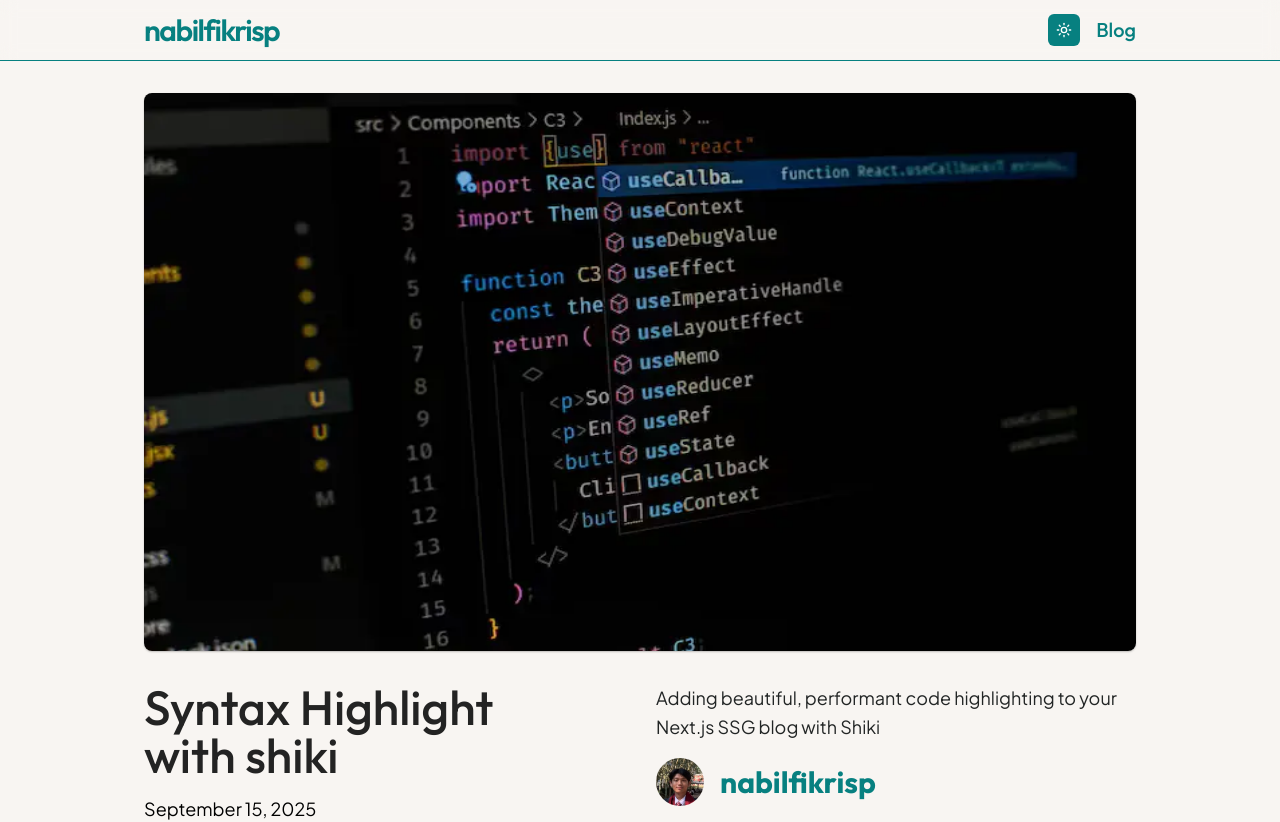
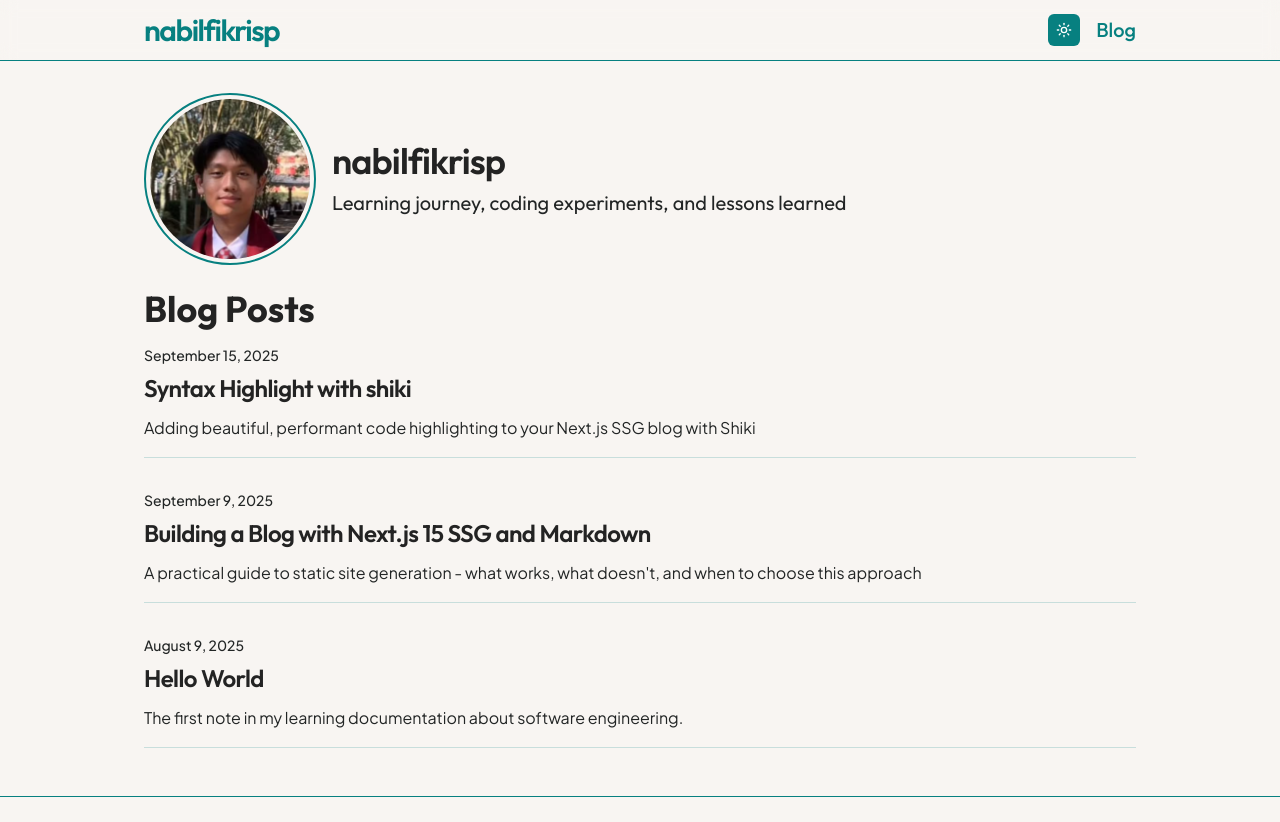
Before and after one commit to nabilfikrisp/portfolio, a Next.js app: page /blogs in a window 1280 px wide. Shown: the top 822 px of the page. Built offline with nearby package versions, Linux system fonts and the light colour scheme.

Commit message:
feat: update blog page layout and add PostList component for simpler post display

```diff
--- a/_posts/hello-world.md
+++ b/_posts/hello-world.md
@@ -2,7 +2,7 @@
 title: "Hello World"
 excerpt: "The first note in my learning documentation about software engineering."
 coverImage: "/assets/blogs/hello-world/cover.webp"
-date: "2025-09-09T12:00:00.000Z"
+date: "2025-08-09T12:00:00.000Z"
 author:
   name: "nabilfikrisp"
   picture: "/assets/profile.png"
--- a/package.json
+++ b/package.json
@@ -1,6 +1,6 @@
 {
   "name": "portfolio",
-  "version": "0.1.3",
+  "version": "0.1.4",
   "private": true,
   "scripts": {
     "dev": "next dev --turbopack",
--- /dev/null
+++ b/src/app/blogs/_components/post-list.tsx
@@ -0,0 +1,36 @@
+import { Post } from "@/lib/type";
+import Link from "next/link";
+import { DateFormatter } from "./date-formatter";
+
+type Props = {
+  posts: {
+    title: Post["title"];
+    date: Post["date"];
+    excerpt: Post["excerpt"];
+    slug: Post["slug"];
+  }[];
+};
+
+export function PostList({ posts }: Props) {
+  return posts.map((post) => (
+    <article
+      className="border-my-accent-green/20 mb-4 border-b pb-4"
+      key={post.slug}
+    >
+      <div className="text-my-paragraph mb-2 text-sm font-medium">
+        <DateFormatter dateString={post.date} />
+      </div>
+      <h2 className="text-my-headline mb-3 text-xl leading-tight font-semibold tracking-tight md:text-2xl">
+        <Link
+          href={`/blogs/${post.slug}`}
+          className="hover:text-my-accent-green transition-colors duration-300"
+        >
+          {post.title}
+        </Link>
+      </h2>
+      <p className="text-my-paragraph text-sm leading-relaxed md:text-base">
+        {post.excerpt}
+      </p>
+    </article>
+  ));
+}
--- a/src/app/blogs/page.tsx
+++ b/src/app/blogs/page.tsx
@@ -1,8 +1,7 @@
 import { HOSTING_URL, PROFILE_PICTURE_URL } from "@/lib/consts";
 import { getAllPosts } from "@/lib/post-api";
 import { Metadata } from "next";
-import { HeroPost } from "./_components/hero-post";
-import { MoreStories } from "./_components/more-stories";
+import { PostList } from "./_components/post-list";
 
 export const metadata: Metadata = {
   title: "nabilfikrisp | blogs",
@@ -23,20 +22,36 @@ export const metadata: Metadata = {
 
 export default function BlogPage() {
   const allPosts = getAllPosts();
-  const heroPost = allPosts[0];
-  const morePosts = allPosts.slice(1);
 
   return (
-    <div className="max-width-app flex w-full flex-1 flex-col items-center justify-center py-8">
-      <HeroPost
-        title={heroPost.title}
-        coverImage={heroPost.coverImage}
-        date={heroPost.date}
-        author={heroPost.author}
-        slug={heroPost.slug}
-        excerpt={heroPost.excerpt}
-      />
-      {morePosts.length > 0 && <MoreStories posts={morePosts} />}
+    <div className="max-width-app mx-auto flex w-full flex-1 flex-col items-center justify-center py-8">
+      <header className="mb-6 flex w-full flex-col items-center gap-4 md:flex-row">
+        <div className="border-my-accent-green flex h-fit w-fit items-center justify-center place-self-center overflow-hidden rounded-full border-2 p-1 sm:place-self-auto">
+          <img
+            className="h-40 w-40 rounded-full object-cover"
+            src={PROFILE_PICTURE_URL}
+            alt="profile-picture"
+            title="Profile Picture"
+            width={160}
+            height={160}
+          />
+        </div>
+        <div className="flex-1 text-center md:text-left">
+          <h1 className="text-my-headline mb-2 text-3xl font-semibold tracking-tight md:text-4xl">
+            nabilfikrisp
+          </h1>
+          <p className="font-heading text-lg md:text-xl">
+            Learning journey, coding experiments, and lessons learned
+          </p>
+        </div>
+      </header>
+
+      <div className="flex w-full flex-col gap-4">
+        <h2 className="text-center text-2xl font-bold md:text-left md:text-4xl">
+          Blog Posts
+        </h2>
+        <PostList posts={allPosts} />
+      </div>
     </div>
   );
 }
```
